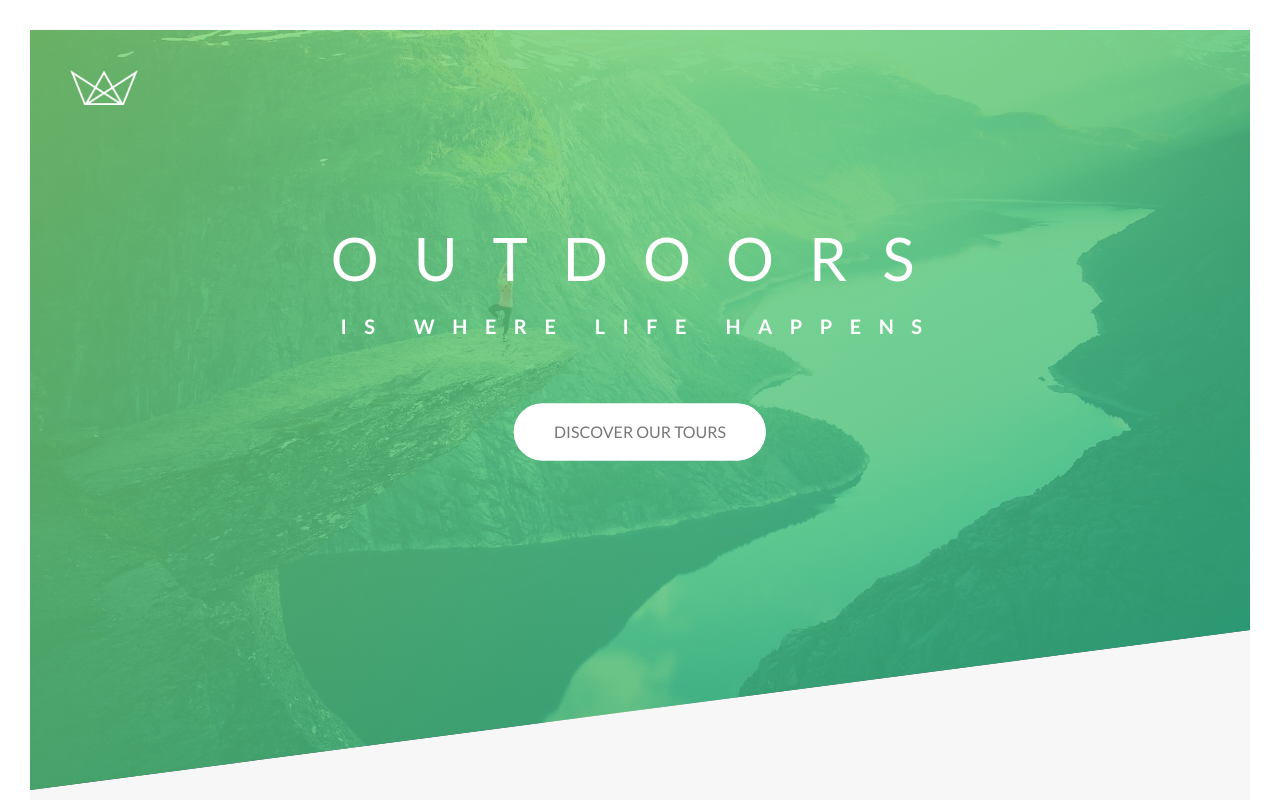
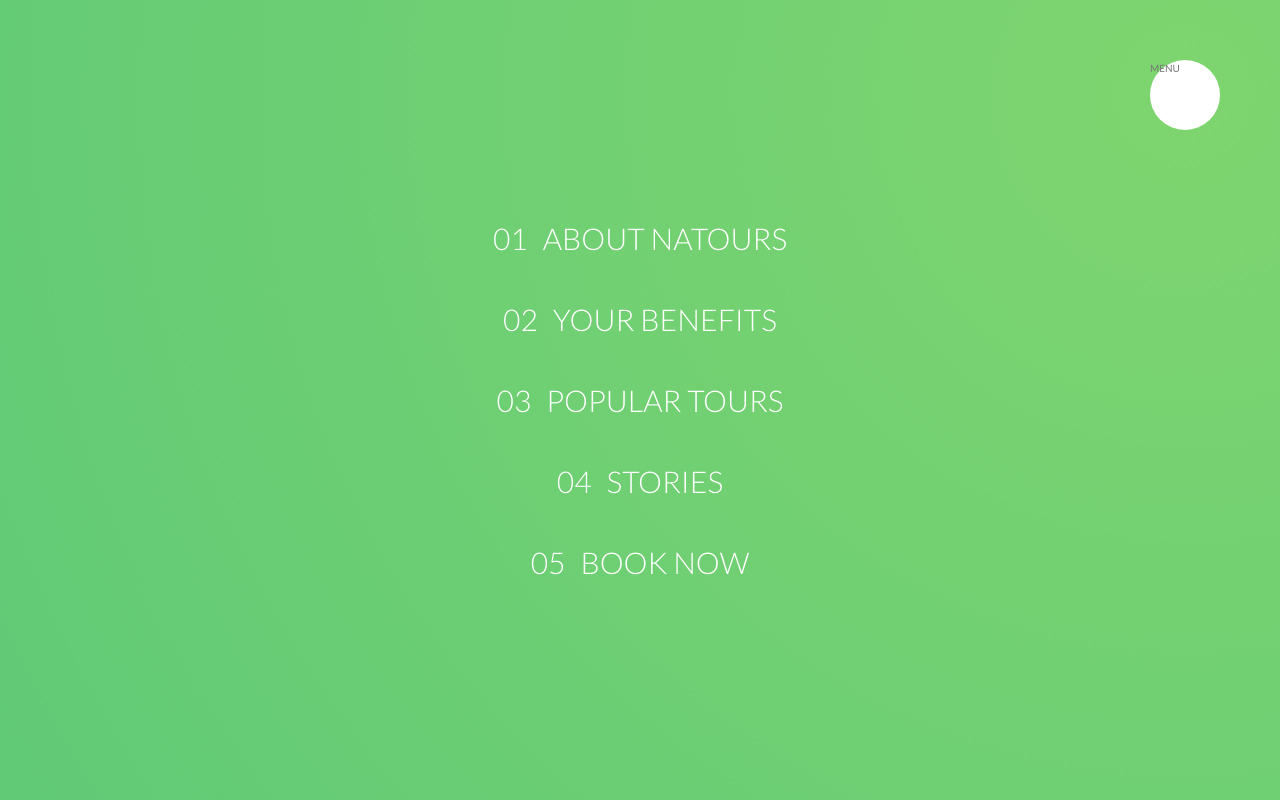
Before and after one commit to EricSnell/natours, a website: page index.html in a window 1280 px wide. Shown: the top 800 px of the page. Drawn offline with Linux system fonts and the light colour scheme.

Commit message:
navigation menu markup and styled -- no functionality

```diff
--- a/index.html
+++ b/index.html
@@ -13,6 +13,23 @@
         <title>Natours | Exciting tours for adventurous people</title>
     </head>
     <body>
+
+        <div class="navigation">
+            <input type="checkbox" class="navigation__checkbox" id="navi-toggle">
+            <label for="navi-toggle" class="navigation__button">MENU</label>
+            <div class="navigation__background">&nbsp;</div>
+
+            <nav class="navigation__nav">
+                <ul class="navigation__list">
+                    <li class="navigation__item"><a href="#" class="navigation__link"><span>01</span>About Natours</a></li>
+                    <li class="navigation__item"><a href="#" class="navigation__link"><span>02</span>Your benefits</a></li>
+                    <li class="navigation__item"><a href="#" class="navigation__link"><span>03</span>Popular tours</a></li>
+                    <li class="navigation__item"><a href="#" class="navigation__link"><span>04</span>Stories</a></li>
+                    <li class="navigation__item"><a href="#" class="navigation__link"><span>05</span>Book now</a></li>
+                </ul>
+            </nav>
+        </div>
+
         <header class="header">
             <div class="header__logo-box">
                 <img src="img/logo-white.png" alt="Logo" class="header__logo">
--- /dev/null
+++ b/sass/layout/_navigation.scss
@@ -0,0 +1,79 @@
+.navigation {
+  &__checkbox {
+    display: none; // hide for checkbox hack
+  }
+
+  &__button {
+    background-color: $color-white;
+    height: 7rem;
+    width: 7rem;
+    border-radius: 50%;
+    position: fixed;
+    top: 6rem;
+    right: 6rem;
+    z-index: 2000;
+  }
+
+  &__background {
+    height: 6rem;
+    width: 6rem;
+    border-radius: 50%;
+    position: fixed;
+    top: 6.5rem;
+    right: 6.5rem;
+    background-image: radial-gradient($color-primary-light, $color-primary-dark);
+    z-index: 1000;
+
+    transform: scale(95);
+  }
+
+  &__nav {
+    height: 100vh;
+    width: 100%;
+    position: fixed;
+    top: 0;
+    left: 0;
+    z-index: 3000;
+  }
+
+  &__list {
+    position: absolute;
+    top: 50%;
+    left: 50%;
+    transform: translate(-50%, -50%);
+    list-style: none;
+    text-align: center;
+  }
+
+  &__item {
+    margin: 1rem;
+  }
+
+  &__link {
+    &:link,
+    &:visited {
+      display: inline-block;
+      text-decoration: none;
+      padding: 1rem 2rem;
+      font-size: 3rem;
+      font-weight: 300;
+      color: $color-white;
+      text-transform: uppercase;
+      background-image: linear-gradient(120deg, transparent 0%, transparent 50%, $color-white 50%);
+      background-size: 220%; // animating this will create the sliding effect
+      transition: all 0.4s;
+
+      span {
+        margin-right: 1.5rem;
+        display: inline-block;
+      }
+    }
+
+    &:hover,
+    &:active {
+      background-position: 100%;
+      color: $color-primary;
+      transform: translateX(1rem);
+    }
+  }
+}
--- a/sass/main.scss
+++ b/sass/main.scss
@@ -18,5 +18,6 @@
 @import "layout/footer";
 @import "layout/grid";
 @import "layout/header";
+@import "layout/navigation";
 
 @import "pages/home";
```
Also changed, not shown: css/style.css.
